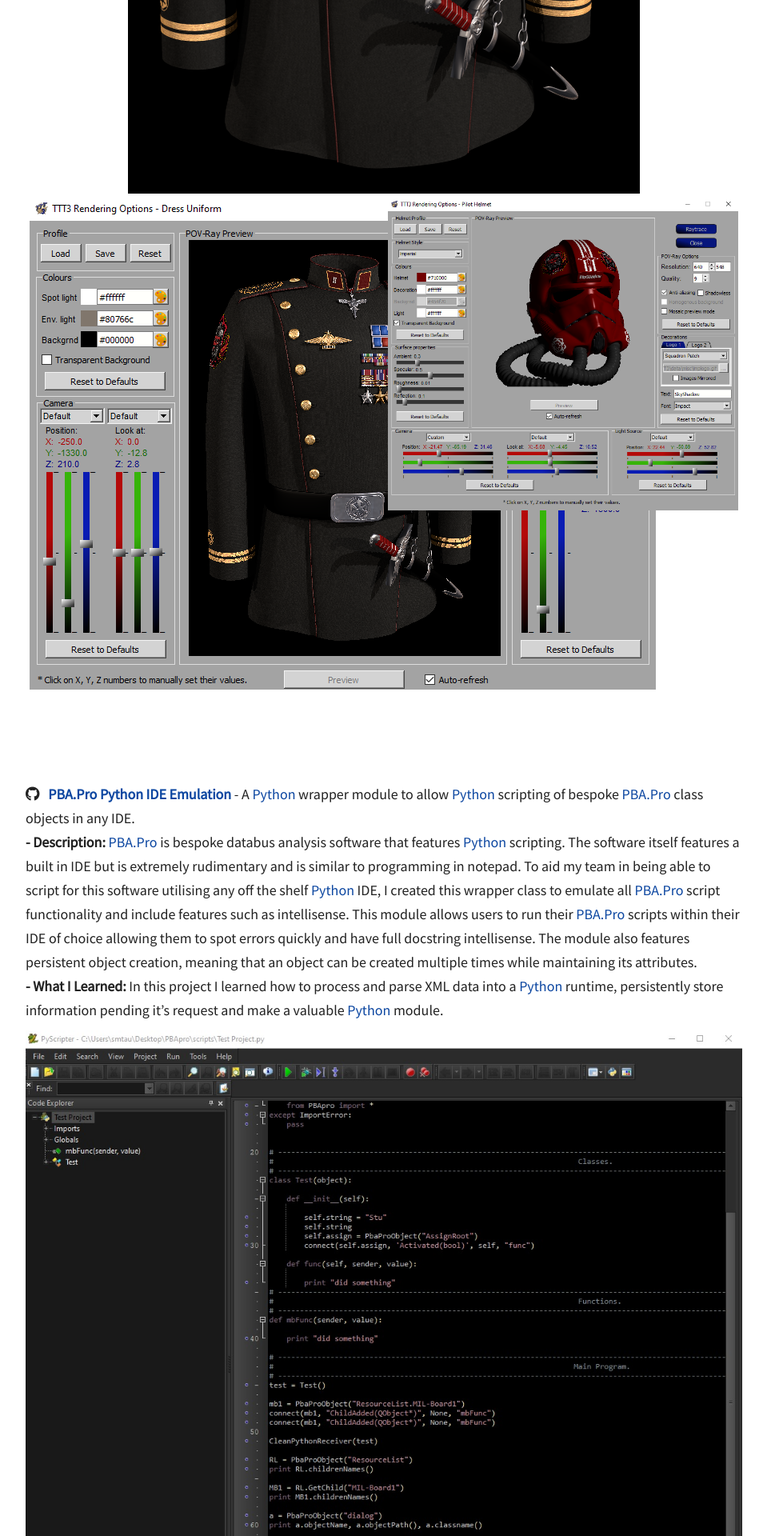
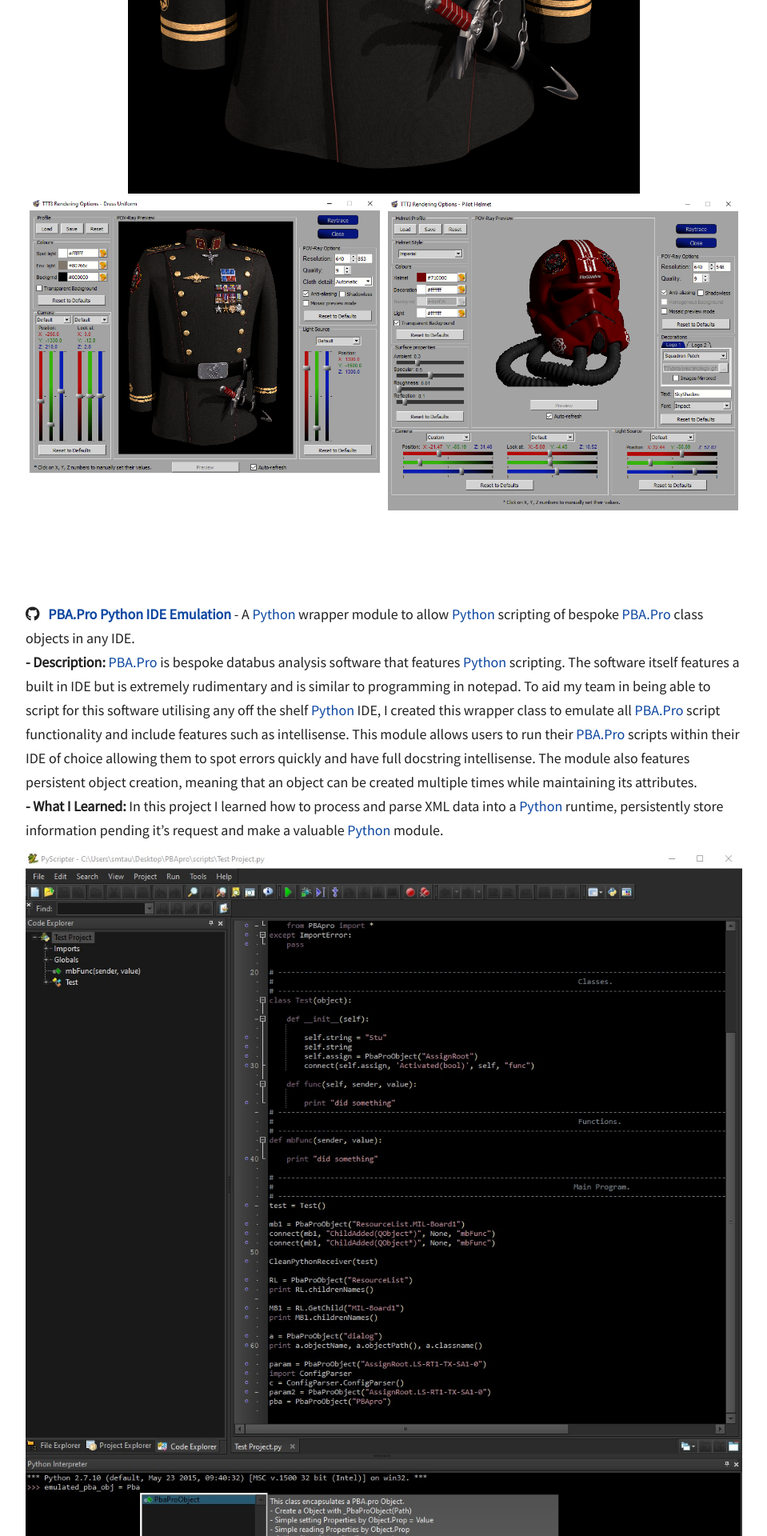
Before and after one commit to SmTaUcM/SmTaUcM.github.io, a Jekyll site: the page built from projects.html, in a window 1280 px wide. Shown: the part 2277-4197 px from the top of the page at 80% size, without its empty margins (160-1119 px from the left). Built offline with Jekyll 4.4.1, drawn with Linux system fonts in a browser that asks for light colours; nearby versions of some CDN libraries.

```diff
--- a/_includes/projects.html
+++ b/_includes/projects.html
@@ -117,15 +117,13 @@
 		</div>
 		<div class="row">
 			<div class="column">
-				<div class="verticalcenter">
-					<img
-					  src=" {{ site.baseurl }}img/projects/ttt3/ttt3PreviewDress.png"
-					  alt="centered image"
-					  class="verticalcenter"
-					  id="ttt3PreviewDress"
-					  alt="TIE Corps Tailoring Tool 3 Dress Uniform Preview."
-					/>
-				</div>
+				<img
+				  src=" {{ site.baseurl }}img/projects/ttt3/ttt3PreviewDress.png"
+				  class="responsive-img"
+				  style="vertical-align:middle"
+				  id="ttt3PreviewDress"
+				  alt="TIE Corps Tailoring Tool 3 Dress Uniform Preview."
+				/>
 			</div>
 			<div class="column">
 				<img
```
